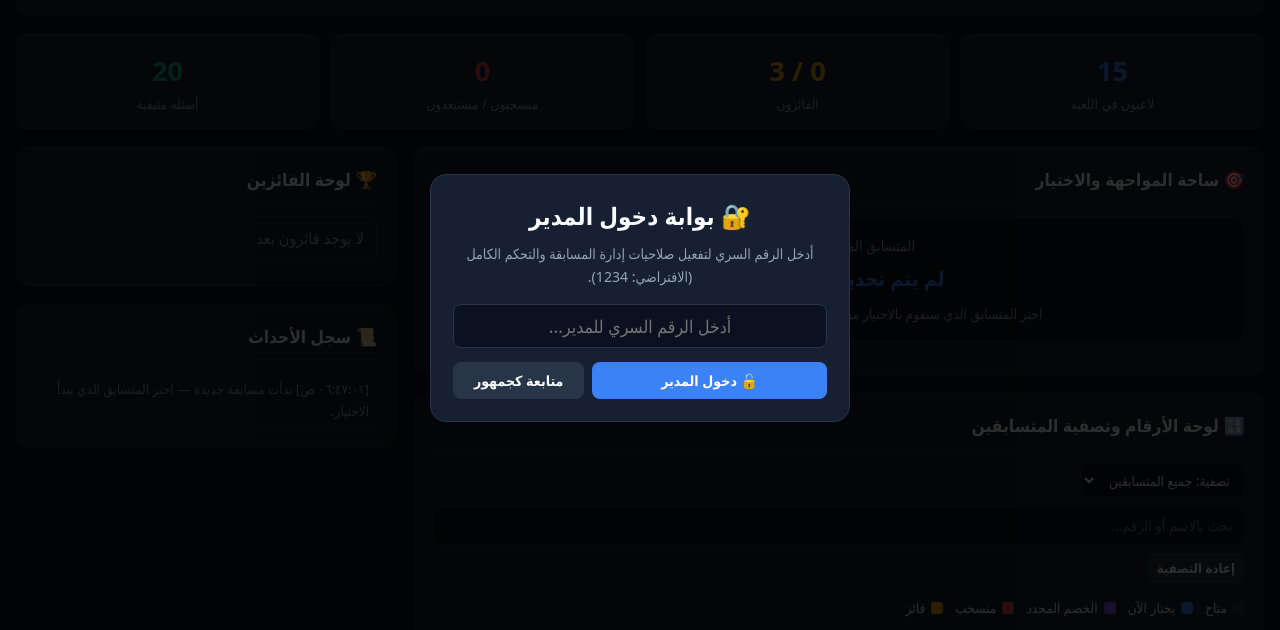
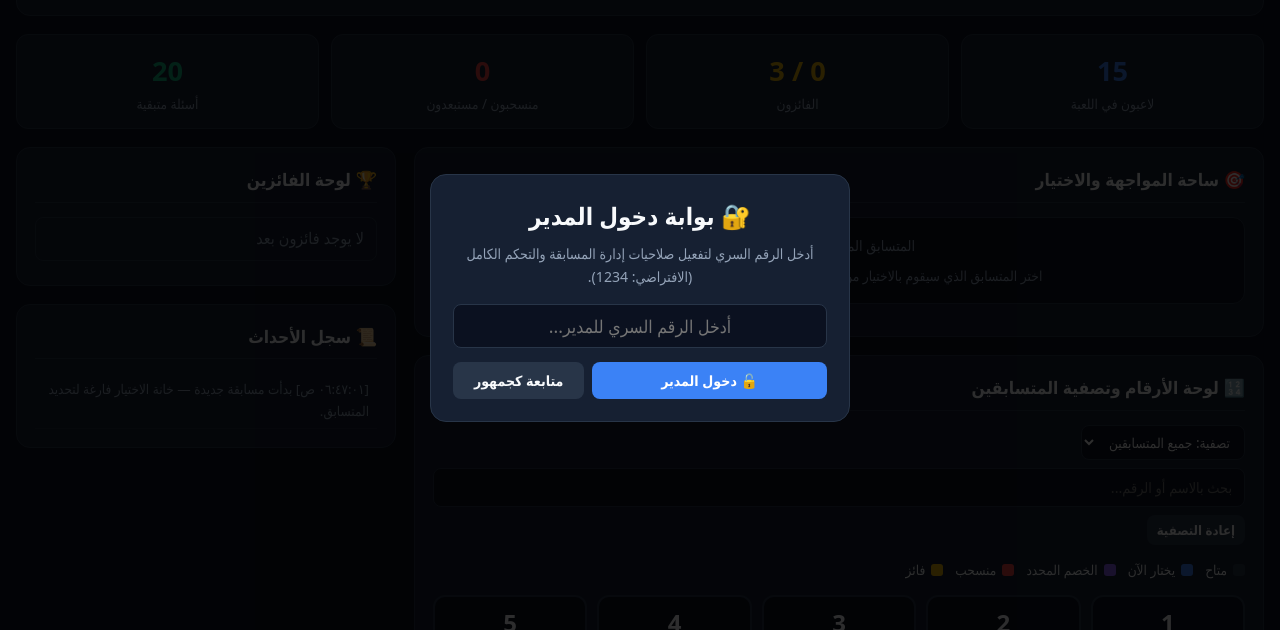
Before and after one commit to kh96300-design/Mosabkaat, a plain HTML site: page Index.html in a window 1280 px wide. Shown: the part 102-732 px from the top of the page. Drawn offline with Linux system fonts and the light colour scheme.

```diff
--- a/Index.html
+++ b/Index.html
@@ -641,7 +641,7 @@
 
           <div class="stage-box">
             <div style="font-size: 0.9rem; color: var(--text-muted);">المتسابق المختار ليختار الآن:</div>
-            <div class="selector-highlight" id="currentSelectorDisplay">لم يتم تحديد متسابق بعد</div>
+            <div class="selector-highlight" id="currentSelectorDisplay"></div>
             <div id="selectorStatsDisplay" style="font-size: 0.88rem; color: var(--gold); margin-bottom: 6px;"></div>
 
             <div class="selector-picker-row admin-only">
@@ -735,7 +735,7 @@
           <div class="panel-title">📝 تسجيل المتسابقين</div>
           <p id="nextSlotHint" style="font-size: 0.85rem; color: var(--text-muted); margin-bottom: 8px;"></p>
           <div class="input-group">
-            <input type="text" id="playerNameInput" placeholder="اكتب اسم المتسابق..." onkeydown="if(event.key==='Enter') registerPlayer()" />
+            <input type="text" id="playerNameInput" value="" placeholder="اكتب اسم المتسابق..." onkeydown="if(event.key==='Enter') registerPlayer()" />
             <button class="btn-primary" onclick="registerPlayer()">تسجيل</button>
           </div>
           <div style="display: flex; gap: 8px; margin-bottom: 12px;">
@@ -905,7 +905,7 @@
     let state = {
       isAdmin: false,
       adminPassword: "1234",
-      selectionMode: "manual", // "manual" | "random"
+      selectionMode: "manual",
       settings: {
         killsToWin: 3,
         maxWinners: 3,
@@ -1004,8 +1004,15 @@
       animate();
     }
 
+    function clearSelectionInput() {
+      const nameInput = document.getElementById("playerNameInput");
+      if (nameInput) nameInput.value = "";
+      const selDropdown = document.getElementById("manualSelectorSelect");
+      if (selDropdown) selDropdown.value = "";
+    }
+
     function init() {
-      const saved = localStorage.getItem("contest_manager_pro_v6");
+      const saved = localStorage.getItem("contest_manager_pro_v7");
       if (saved) {
         try {
           const parsed = JSON.parse(saved);
@@ -1025,10 +1032,11 @@
         setupFreshGame();
       }
       renderAll();
+      clearSelectionInput();
     }
 
     function saveState() {
-      localStorage.setItem("contest_manager_pro_v6", JSON.stringify(state));
+      localStorage.setItem("contest_manager_pro_v7", JSON.stringify(state));
     }
 
     function pushHistory() {
@@ -1076,10 +1084,10 @@
       state.targetId = null;
       state.currentQuestion = null;
       state.logs = [];
-      // Do not lock to player #1 automatically; leave free for manual selection or random button
       state.selectorId = null;
-      addLog("بدأت مسابقة جديدة — اختر المتسابق الذي يبدأ الاختيار.");
+      addLog("بدأت مسابقة جديدة — خانة الاختيار فارغة لتحديد المتسابق.");
       saveState();
+      clearSelectionInput();
     }
 
     function setSelectorById(id, source = "manual") {
@@ -1168,7 +1176,6 @@
       return fallback.length > 0 ? fallback[0].id : null;
     }
 
-    // Handle clicking a player tile: sets selector if none selected yet, otherwise prepares target
     function handleTileClick(id) {
       if (!state.isAdmin || state.targetId !== null) return;
       const clicked = state.players.find(p => p.id === id && p.status === "available");
@@ -1180,7 +1187,7 @@
       }
 
       if (state.selectionMode !== "manual") {
-        alert("الاختيار اليدوي للخصم معطّل حالياً لأن النمط مضبوط على (عشوائي). يمكنك اختيار متسابق ليختار أو تغيير النمط إلى يدوي.");
+        alert("الاختيار اليدوي للخصم معطّل حالياً لأن النمط مضبوط على (عشوائي).");
         return;
       }
 
@@ -1453,6 +1460,7 @@
         }
         addLog(`تم استيراد ${idx} اسماً من الملف.`);
         event.target.value = "";
+        clearSelectionInput();
         saveState();
         renderAll();
       };
@@ -1526,7 +1534,6 @@
       const setSelBtn = document.getElementById("setSelectorBtn");
       if (setSelBtn) setSelBtn.disabled = state.targetId !== null;
 
-      // Populate manual selector dropdown
       const selDropdown = document.getElementById("manualSelectorSelect");
       if (selDropdown) {
         const availablePlayers = state.players.filter(p => p.status === "available");
@@ -1576,7 +1583,7 @@
         document.getElementById("selectorStatsDisplay").textContent =
           `الإسقاطات: ${selector.kills} / ${state.settings.killsToWin} | الاعتذارات المتبقية: ${state.settings.maxPasses - selector.passes}`;
       } else {
-        document.getElementById("currentSelectorDisplay").textContent = "لم يتم تحديد متسابق بعد";
+        document.getElementById("currentSelectorDisplay").textContent = "";
         document.getElementById("selectorStatsDisplay").textContent = "";
       }
 
@@ -1627,6 +1634,7 @@
       pushHistory();
       setupFreshGame();
       renderAll();
+      clearSelectionInput();
     }
 
     function openSettings() {
```
